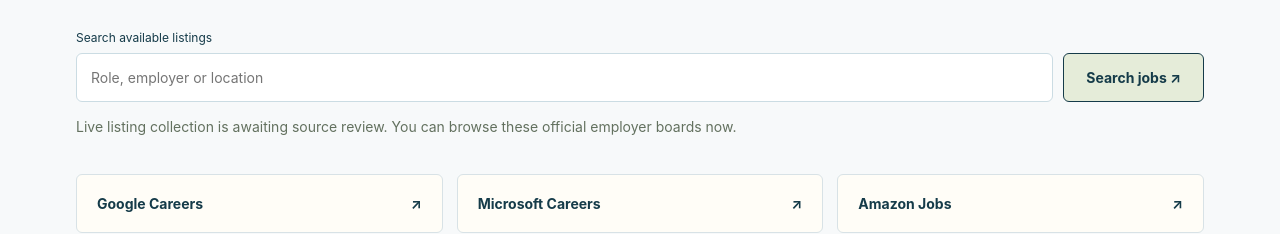
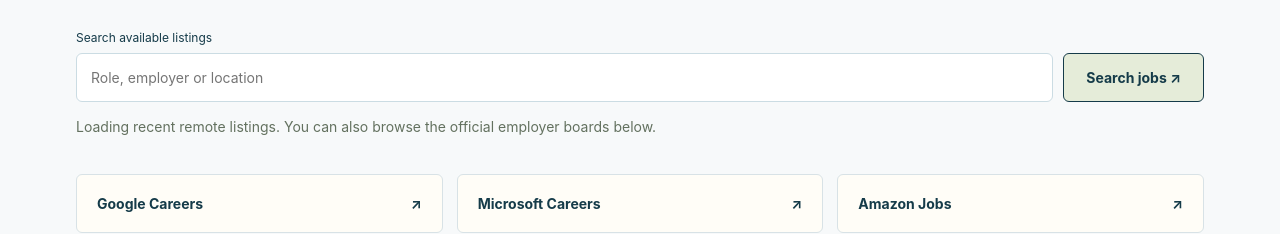
Before and after one commit to revealmas/10Kdollarstartup, a website: page public/index.html in a window 1280 px wide. Shown: the part 1207-1441 px from the top of the page. Drawn offline with Linux system fonts and the light colour scheme; no server answers.

Commit message:
Update job feed loading state after source activation

```diff
--- a/public/index.html
+++ b/public/index.html
@@ -11,7 +11,7 @@
 <div class="notice" id="service-note" role="status">Preview release. Free local CV analysis works now. Paid preparation and checkout are not available yet.</div>
 <section class="section" id="discover"><div class="section-head"><div><p class="eyebrow">START WITH THE SOURCE</p><h2>Find your next possibility.</h2></div><p>Browse recent remote listings for free.<br>Check eligibility and apply through the original source.</p></div>
 <form id="jobs-form" class="search"><label for="job-query">Search available listings</label><div><input id="job-query" maxlength="100" placeholder="Role, employer or location"><button type="submit">Search jobs ↗</button></div></form>
-<p id="jobs-status" class="muted" role="status">Live listing collection is awaiting source review. You can browse these official employer boards now.</p><div id="jobs-list" class="jobs"></div>
+<p id="jobs-status" class="muted" role="status">Loading recent remote listings. You can also browse the official employer boards below.</p><div id="jobs-list" class="jobs"></div>
 <div class="employer-links"><a href="https://www.google.com/about/careers/applications/" target="_blank" rel="noopener noreferrer">Google Careers <span>↗</span></a><a href="https://careers.microsoft.com/" target="_blank" rel="noopener noreferrer">Microsoft Careers <span>↗</span></a><a href="https://www.amazon.jobs/" target="_blank" rel="noopener noreferrer">Amazon Jobs <span>↗</span></a></div>
 <p class="fine">External employer sites. ApplyPilot has no affiliation with these employers and does not control their vacancies.</p></section>
 <section class="section studio" id="studio"><div class="section-head"><div><p class="eyebrow">APPLICATION STUDIO</p><h2>Turn a job description<br>into a practical next step.</h2></div><p>No made-up qualifications.<br>No promise of a job or interview.</p></div>
```
